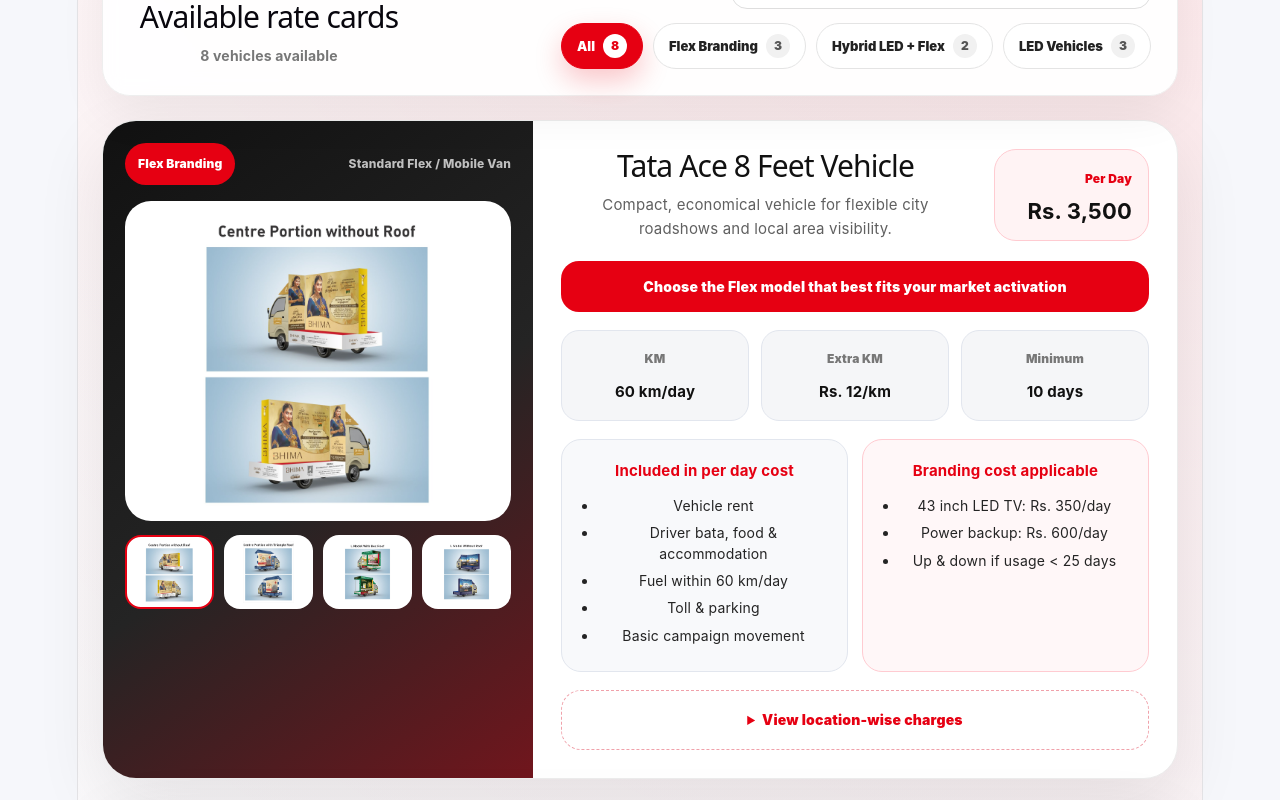
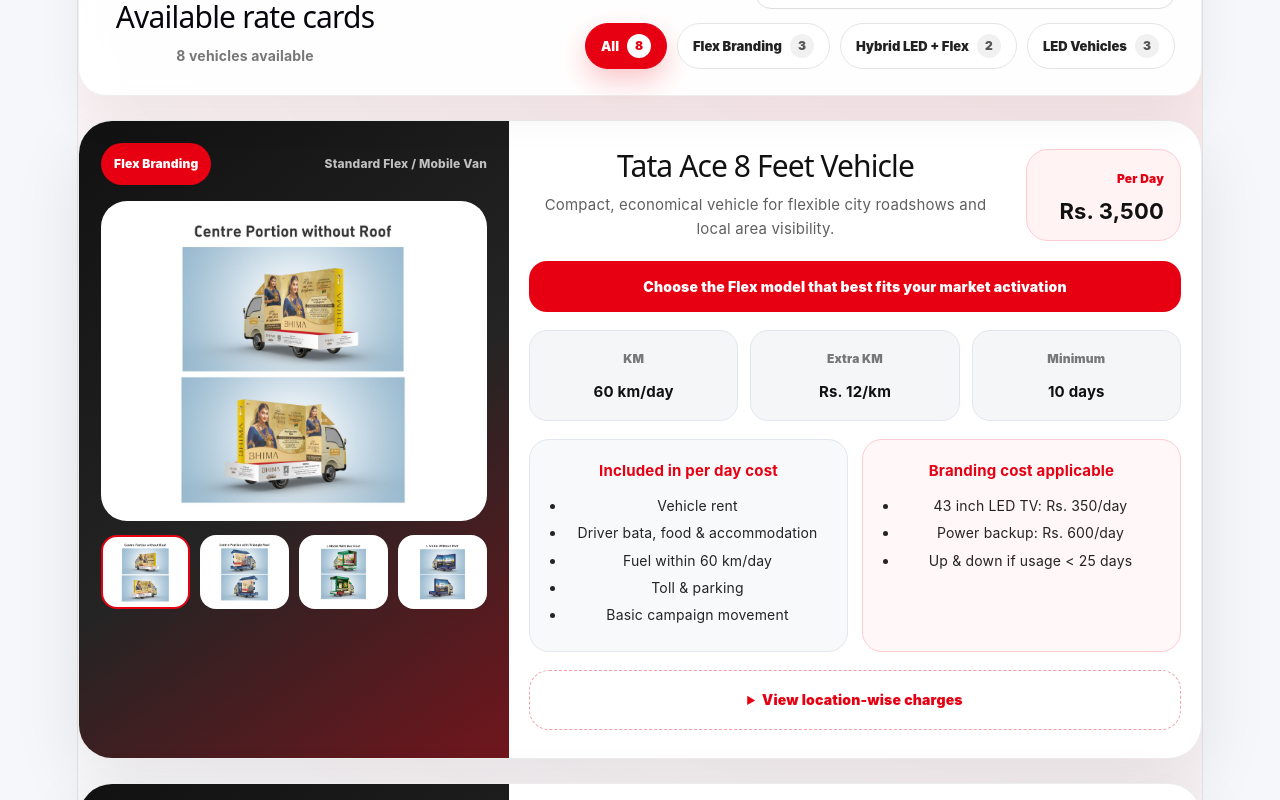
Before and after one commit to AdinnOutdoors2025-git/Roadshow_Vehicle_RateCard, a React (Vite) app: page / in a window 1280 px wide. Shown: the part 600-1400 px from the top of the page. Built offline with nearby package versions, Linux system fonts and the light colour scheme.

Commit message:
Overflow issues

```diff
--- a/src/App.css
+++ b/src/App.css
@@ -182,7 +182,8 @@
 .mainWrap {
   max-width: 1240px;
   margin: 0 auto;
-  padding: 0 24px 72px;
+    /* padding: 0 24px 72px; */
+  padding: 0px -10px;
 }
 
 .filterCard {
@@ -344,7 +345,8 @@
 }
 
 .detailsPanel {
-  padding: 28px;
+  /* padding: 28px; */
+  padding: 28px 20px;
 }
 
 .titleRow {
```
